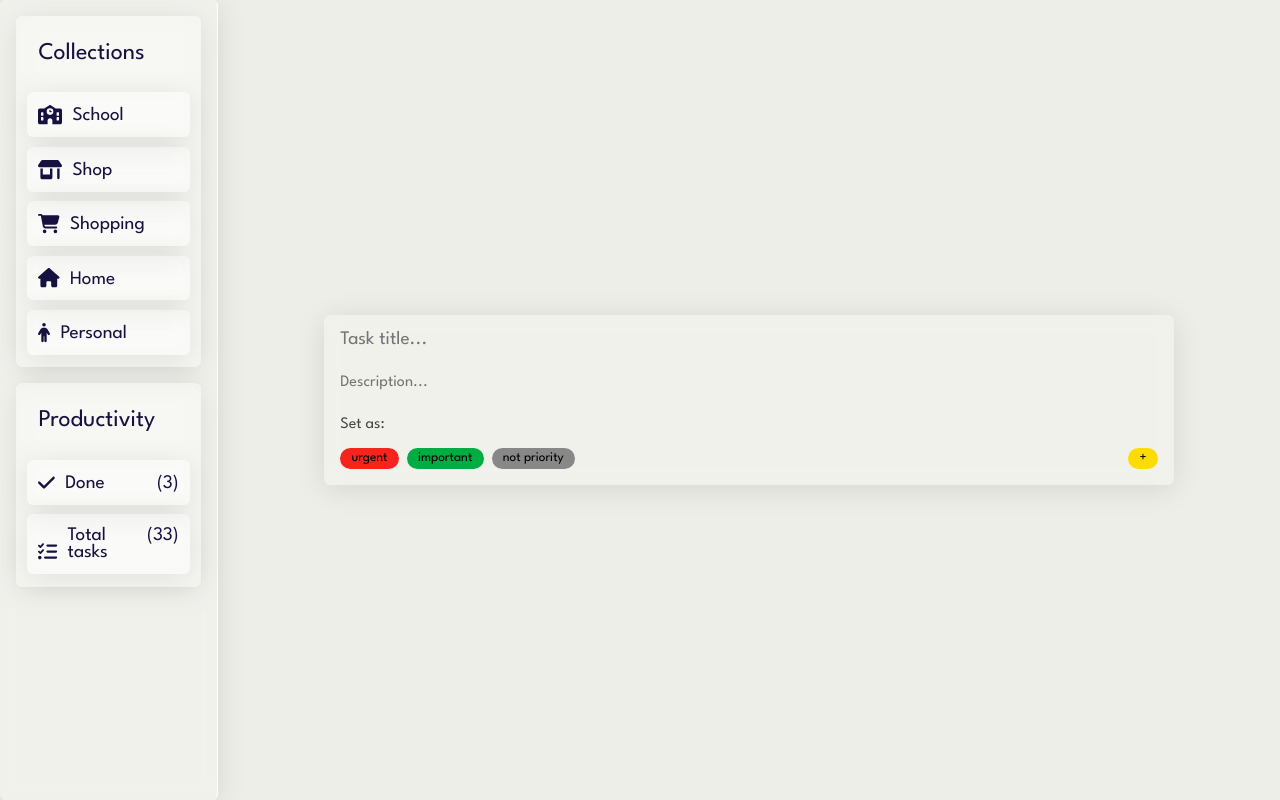
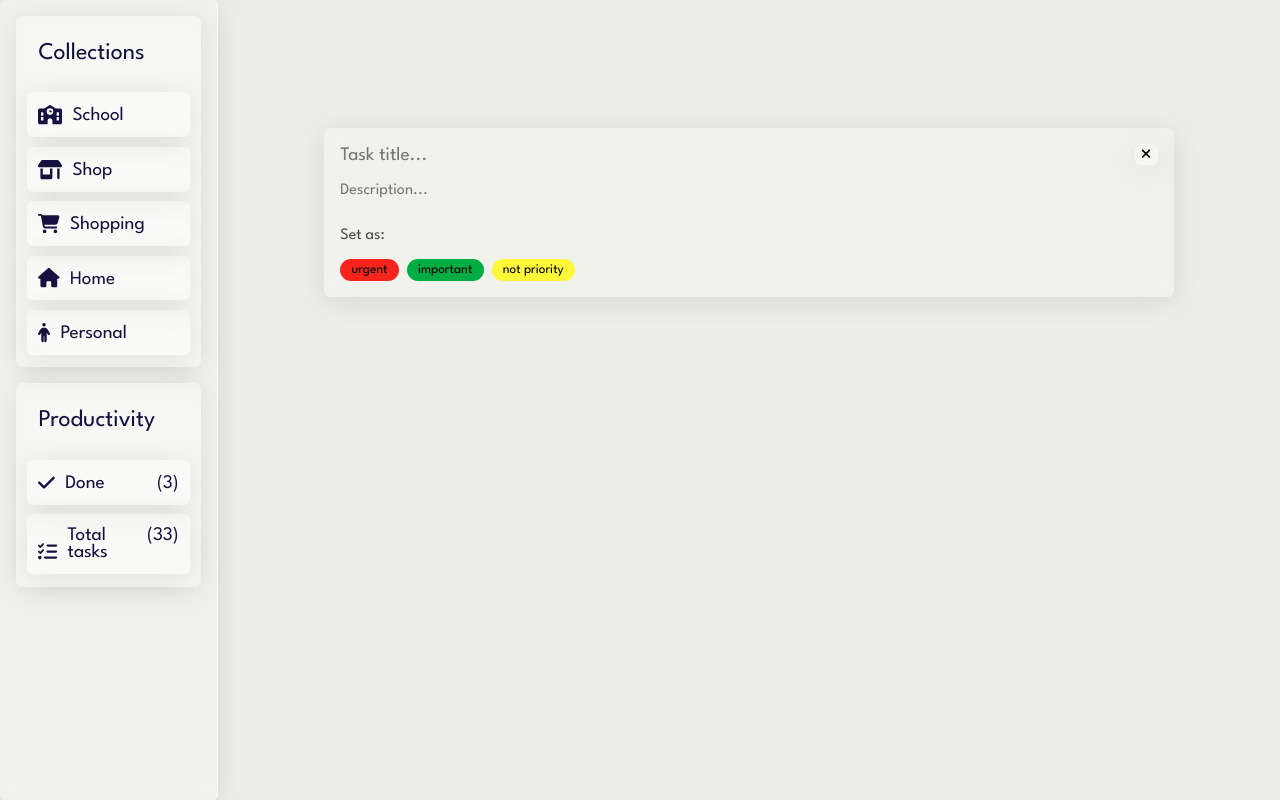
Before and after one commit to akunalic1/ToDo, a React (Create React App) app: page / in a window 1280 px wide. Built offline with nearby package versions, Linux system fonts and the light colour scheme.

Commit message:
Toggle add task option

```diff
--- a/src/components/TodoWorkspace.jsx
+++ b/src/components/TodoWorkspace.jsx
@@ -1,15 +1,48 @@
-import React from "react";
+import React, { createRef, useState } from "react";
 import "./../css/todoWorkspace.css";
+import "./../css/forAll.css";
+import TodoList from "./TodoList";
+import { FontAwesomeIcon } from "@fortawesome/react-fontawesome";
+import { faClose, faPlus } from "@fortawesome/free-solid-svg-icons";
 
 const TodoWorkspace = () => {
+  const [showAddTask, setShowAddTask] = useState(false);
+  const inputFieldsRef = createRef();
+  const handleShowHideInputs = (e) => {
+    setShowAddTask(!showAddTask);
+  };
+
   const renderInputFields = () => {
     return (
-      <div className="create-todo glass">
-        <input className="create-title" placeholder="Task title..."></input>
+      <div className="fields">
+        <div>
+          <button
+            className={`btn add-task-btn glass ${!showAddTask ? "hide" : ""}`}
+            onClick={handleShowHideInputs}
+          >
+            <FontAwesomeIcon
+              icon={faPlus}
+              className="add-task-icon"
+            ></FontAwesomeIcon>
+            Add a task
+          </button>
+        </div>
+        <div className={`create-todo glass ${showAddTask ? "hide" : ""}`}>
+          <div className="create-todo-top">
+            <div className="inputs">
+              <input
+                className="create-title"
+                placeholder="Task title..."
+              ></input>
               <input
                 className="create-description"
                 placeholder="Description..."
               ></input>
+            </div>
+            <button className="close-icon glass" onClick={handleShowHideInputs}>
+              <FontAwesomeIcon icon={faClose}></FontAwesomeIcon>
+            </button>
+          </div>
           <p className="label">Set as:</p>
           <div className="create-status">
             <div className="status-btns">
@@ -17,16 +50,19 @@ const TodoWorkspace = () => {
               <button className="btn important">important</button>
               <button className="btn not-priority">not priority</button>
             </div>
-          <div>
-            <button className="btn default">+</button>
+            <div></div>
           </div>
         </div>
       </div>
     );
   };
+
   return (
     <div className="workspace">
-      <div className="workspace-content">{renderInputFields()}</div>
+      <div className="workspace-content">
+        {renderInputFields()}
+        {/*  <TodoList /> */}
+      </div>
     </div>
   );
 };
--- a/src/css/forAll.css
+++ b/src/css/forAll.css
@@ -6,8 +6,8 @@
   --dark-blue: #15123f;
 
   --urgent-red: #f7241d;
-  --default-yellow: #fddc01;
-  --low-priority-gray: rgb(136, 136, 136);
+  --default-blue: #13efff;
+  --low-priority-yellow: rgb(255, 248, 56);
   --important-green: #00ad42;
 
   --font-spartan: "League Spartan", sans-serif;
@@ -33,3 +33,10 @@ body {
   box-shadow: 0 4px 30px rgba(0, 0, 0, 0.1);
   backdrop-filter: blur(8.3px);
 }
+.hide {
+  display: none;
+}
+button,
+input {
+  cursor: pointer;
+}
--- a/src/css/todoWorkspace.css
+++ b/src/css/todoWorkspace.css
@@ -2,7 +2,7 @@
   width: 100%;
   display: flex;
   justify-content: center;
-  align-items: center;
+  /* align-items: center;*/
 }
 input {
   outline: 0;
@@ -16,17 +16,36 @@ input {
   height: 2.3rem;
   font-size: medium;
 }
+.create-todo-top {
+  display: flex;
+  flex-direction: row;
+}
+.inputs {
+  padding: 0.2rem 0;
+  display: flex;
+  flex-direction: column;
+  width: 100%;
+  gap: 0.5rem;
+}
 input:focus {
   border-color: var(--light-lemon);
 }
 .workspace-content {
   width: 80%;
 }
+.close-icon {
+  padding: 0.2rem 0.4rem;
+  height: fit-content;
+  border: none;
+}
 .create-todo {
+  gap: 1rem;
   padding: 1rem;
   display: flex;
-  gap: 1rem;
   flex-direction: column;
+}
+.fields {
+  margin-top: min(8rem, 20%);
 }
 .create-status,
 .status-btns {
@@ -46,11 +65,24 @@ input:focus {
   background-color: var(--urgent-red);
 }
 .not-priority {
-  background-color: var(--low-priority-gray);
+  background-color: var(--low-priority-yellow);
 }
 .important {
   background-color: var(--important-green);
 }
 .default {
-  background-color: var(--default-yellow);
+  background-color: var(--default-blue);
 }
+.add-task-btn {
+  display: flex;
+  align-items: flex-end;
+  gap: 0.5rem;
+  width: 100%;
+  font-size: 1.2rem;
+  padding: 0.8rem 0.8rem;
+  text-align: left;
+}
+.add-task-icon {
+  padding: 0.2rem;
+  border-radius: 5px;
+}
```
Also changed, not shown: src/components/Todos.jsx (deleted, +0 -7 lines). Lines whose indentation alone changed are shown as unchanged.
